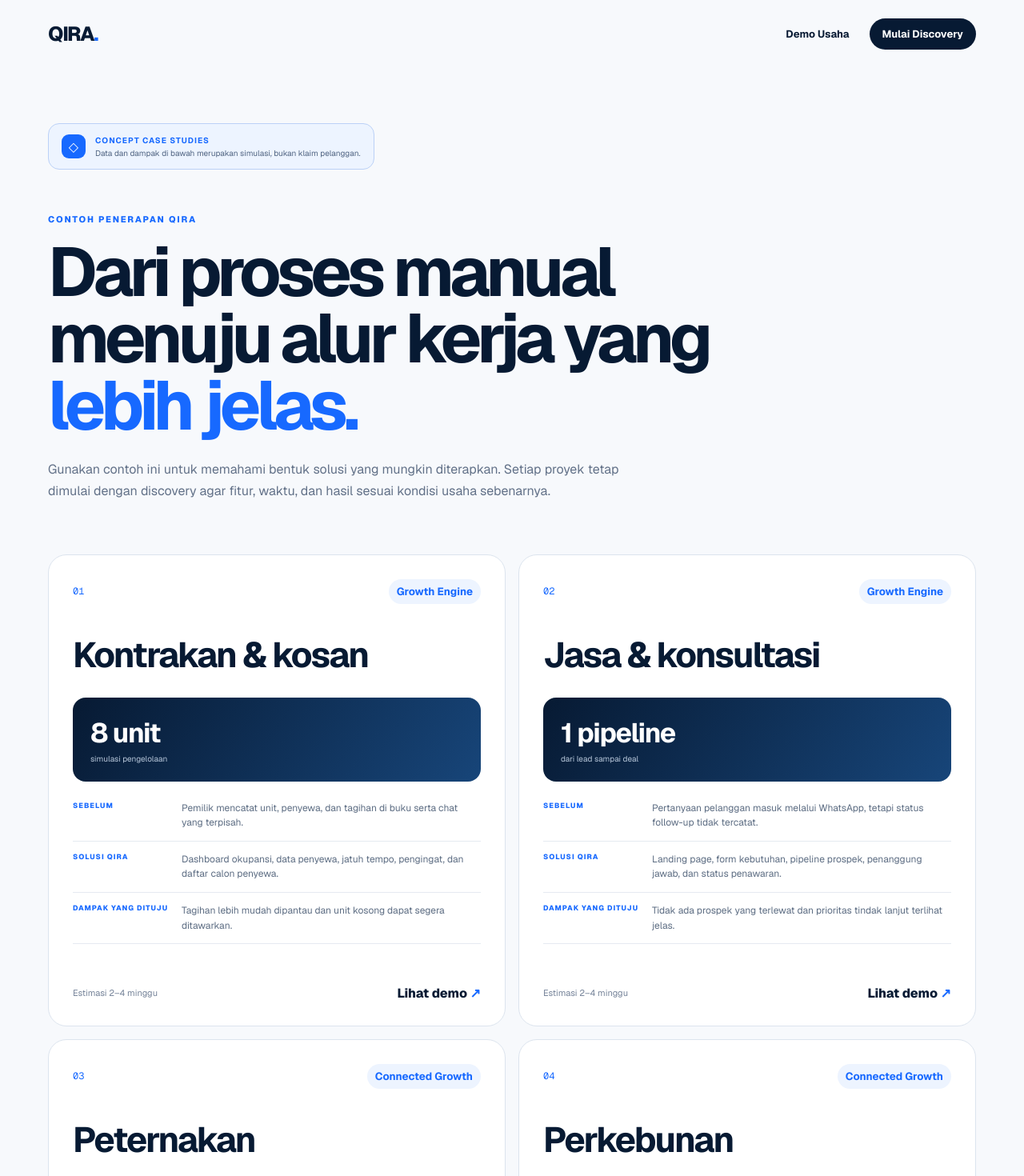
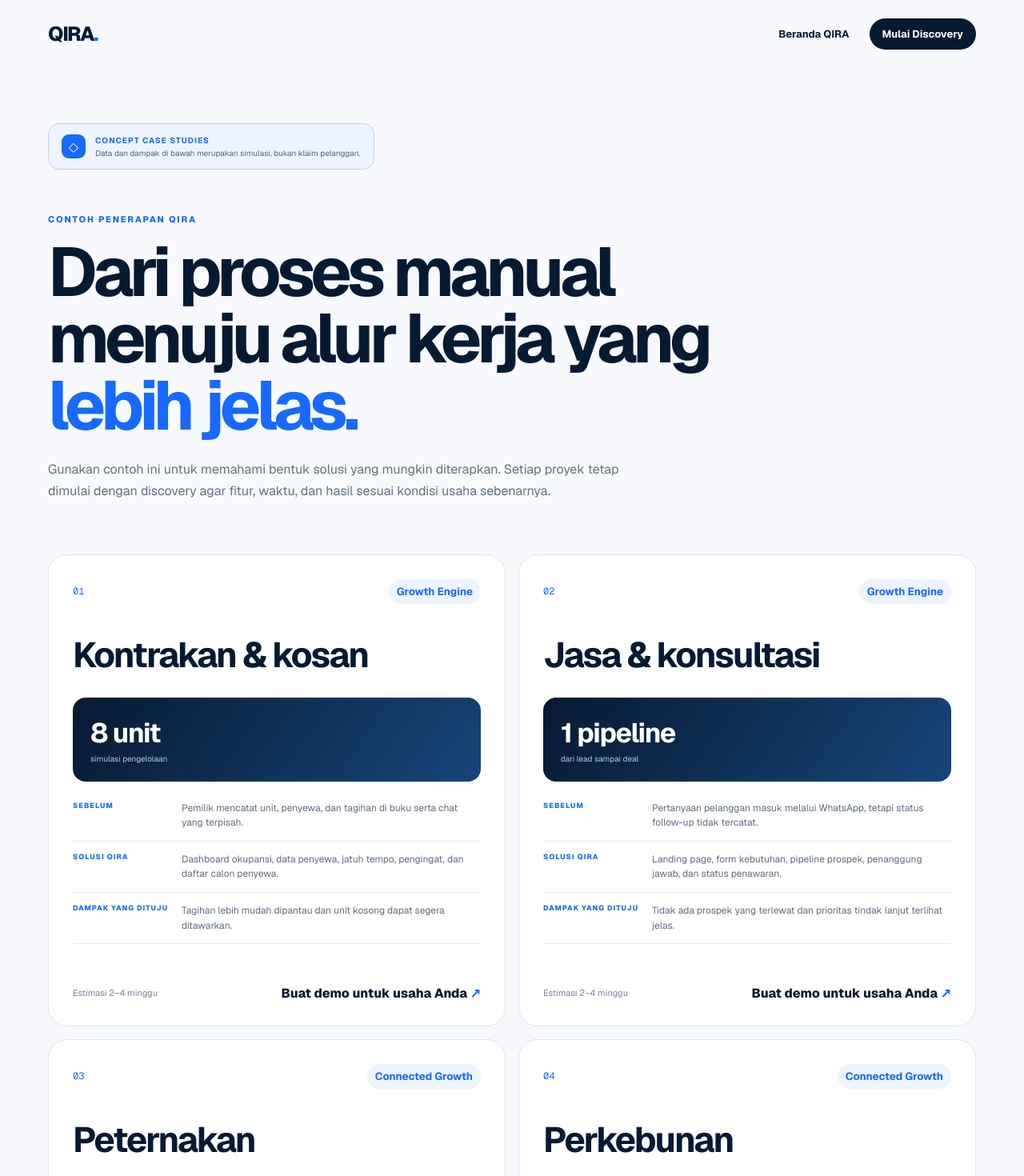
Before and after one commit to fransiskusmahendra/qira-platform, a Next.js app in the folder apps/public-web/: page /contoh-penerapan in a window 1280 px wide. Shown: the top 1470 px of the page at 80% size. Built offline with nearby package versions, Linux system fonts and the light colour scheme.

Commit message:
simplify customer journey: apps/public-web/app/contoh-penerapan/page.tsx

```diff
--- a/apps/public-web/app/contoh-penerapan/page.tsx
+++ b/apps/public-web/app/contoh-penerapan/page.tsx
@@ -72,7 +72,7 @@ export default function CaseStudiesPage() {
     <main className={styles.page}>
       <nav className={styles.nav}>
         <Link className={styles.brand} href="/">QIRA<span>.</span></Link>
-        <div><Link href="/demo-usaha">Demo Usaha</Link><Link className={styles.navCta} href="/discovery">Mulai Discovery</Link></div>
+        <div><Link href="/">Beranda QIRA</Link><Link className={styles.navCta} href="/discovery">Mulai Discovery</Link></div>
       </nav>
 
       <header className={styles.hero}>
@@ -93,7 +93,7 @@ export default function CaseStudiesPage() {
               <div><dt>Solusi QIRA</dt><dd>{item.solution}</dd></div>
               <div><dt>Dampak yang dituju</dt><dd>{item.outcome}</dd></div>
             </dl>
-            <div className={styles.cardBottom}><span>Estimasi {item.duration}</span><Link href={["rental", "laundry", "katering", "salon", "jasa"].includes(item.business) ? "/#demo" : "/demo-usaha"}>Lihat demo <b>↗</b></Link></div>
+            <div className={styles.cardBottom}><span>Estimasi {item.duration}</span><Link href="/discovery">Buat demo untuk usaha Anda <b>↗</b></Link></div>
           </article>
         ))}
       </section>
```
